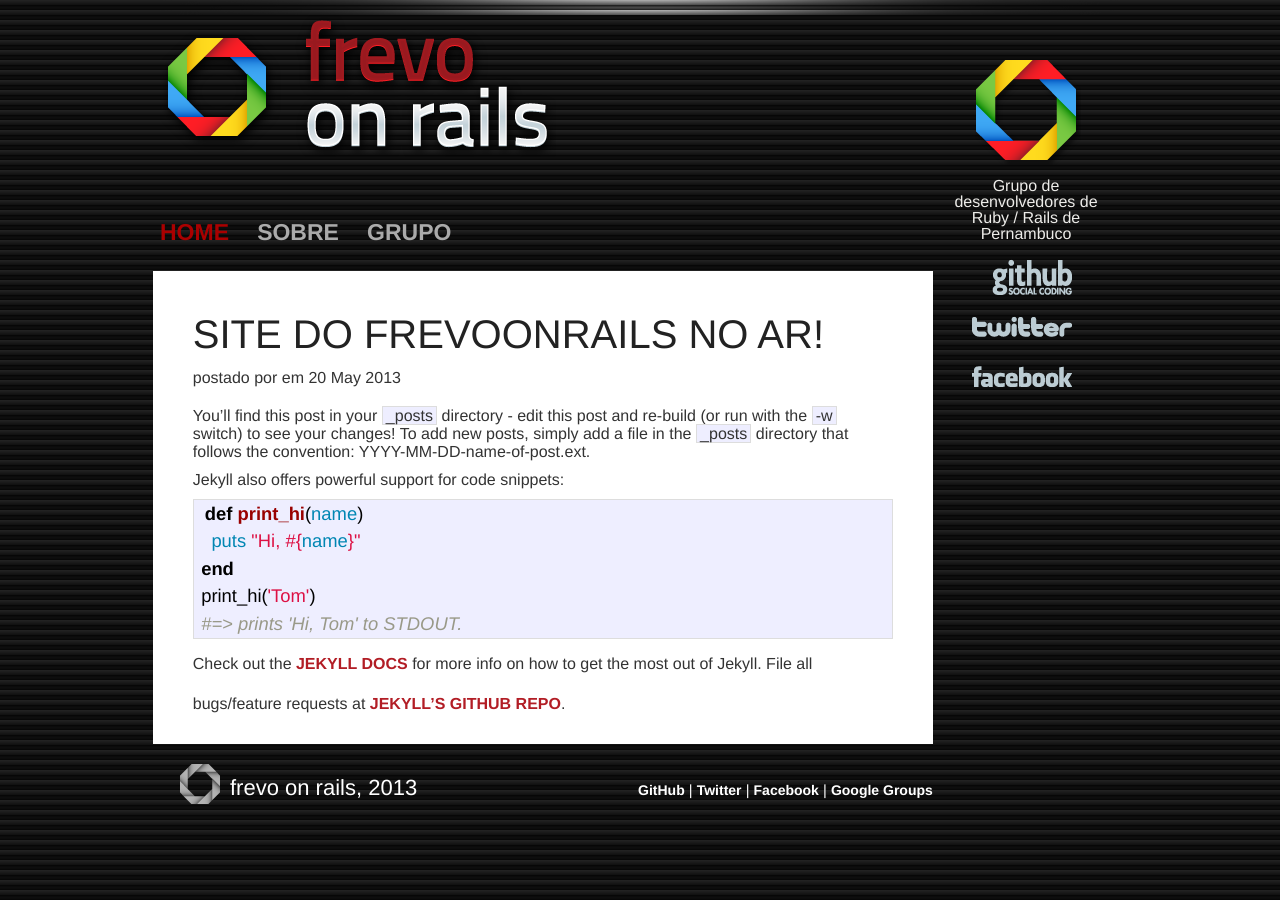
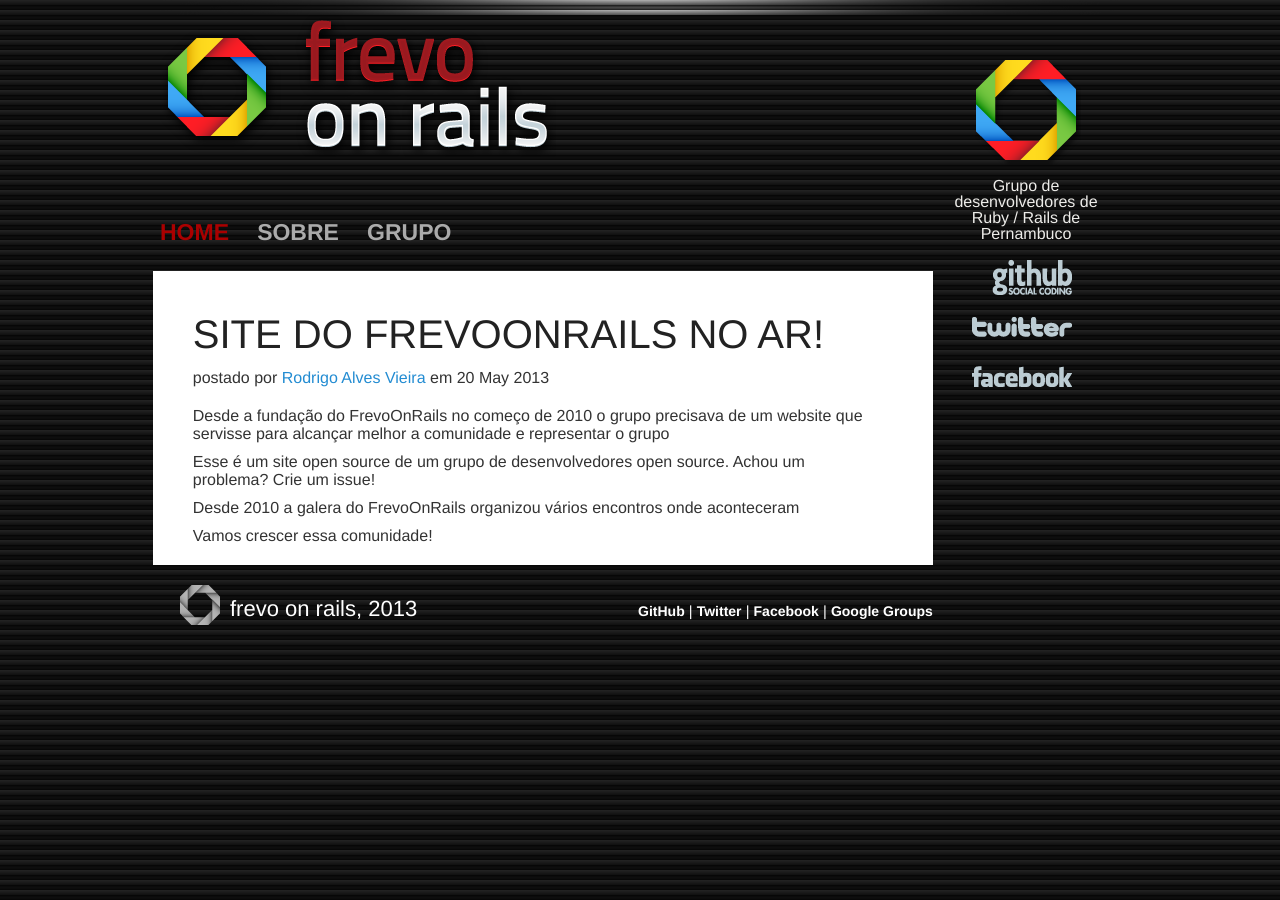
Before and after one commit to frevo-on-rails/frevo-on-rails.github.com, a Jekyll site: the page built from _posts/2013-05-20-no-ar.markdown, in a window 1280 px wide. Built offline with Jekyll 4.4.1, drawn with Linux system fonts in a browser that asks for light colours; nearby versions of some CDN libraries; some web fonts are replaced.

Commit message:
Improving sample initial post

```diff
--- a/_posts/2013-05-20-no-ar.markdown
+++ b/_posts/2013-05-20-no-ar.markdown
@@ -2,23 +2,15 @@
 layout: post
 title:  "Site do FrevoOnRails no ar!"
 date:   2013-05-20 19:13:39
+author: Rodrigo Alves Vieira
+author_url: https://twitter.com/rodrigoavie
 categories: posts
 ---
 
-You'll find this post in your `_posts` directory - edit this post and re-build (or run with the `-w` switch) to see your changes!
-To add new posts, simply add a file in the `_posts` directory that follows the convention: YYYY-MM-DD-name-of-post.ext.
+Desde a fundação do FrevoOnRails no começo de 2010 o grupo precisava de um website que servisse para alcançar melhor a comunidade e representar o grupo
 
-Jekyll also offers powerful support for code snippets:
+Esse é um site open source de um grupo de desenvolvedores open source. Achou um problema? Crie um issue!
 
-{% highlight ruby %}
-def print_hi(name)
-  puts "Hi, #{name}"
-end
-print_hi('Tom')
-#=> prints 'Hi, Tom' to STDOUT.
-{% endhighlight %}
+Desde 2010 a galera do FrevoOnRails organizou vários encontros onde aconteceram
 
-Check out the [Jekyll docs][jekyll] for more info on how to get the most out of Jekyll. File all bugs/feature requests at [Jekyll's GitHub repo][jekyll-gh].
-
-[jekyll-gh]: https://github.com/mojombo/jekyll
-[jekyll]:    http://jekyllrb.com
+Vamos crescer essa comunidade!
```
